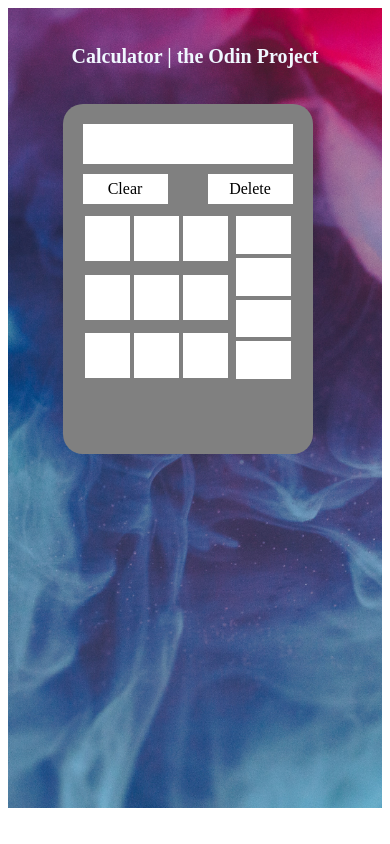
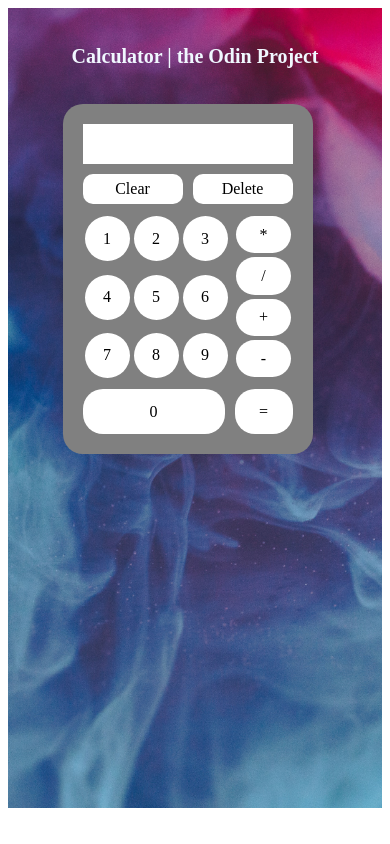
Before and after one commit to codefare/calculator, a plain HTML site: page index.html in a window 390 px wide. Drawn offline with Linux system fonts and the light colour scheme.

Commit message:
finished phone html css

```diff
--- a/index.html
+++ b/index.html
@@ -21,21 +21,29 @@
             </div>
             <div class="bottomwrapper">
                 <div class="digits">
-                    <div></div>
-                    <div></div>
-                    <div></div>
-                    <div></div>
-                    <div></div>
-                    <div></div>
-                    <div></div>
-                    <div></div>
-                    <div></div>
+                    <div>1</div>
+                    <div>2</div>
+                    <div>3</div>
+                    <div>4</div>
+                    <div>5</div>
+                    <div>6</div>
+                    <div>7</div>
+                    <div>8</div>
+                    <div>9</div>
                 </div>
                 <div class="operators">
-                    <div></div>
-                    <div></div>
-                    <div></div>
-                    <div></div>
+                    <div>*</div>
+                    <div>/</div>
+                    <div>+</div>
+                    <div>-</div>
+                </div>
+            </div>
+            <div class="equalswrapper">
+                <div class="zero">0
+
+                </div>
+                <div class="equals">=
+
                 </div>
             </div>
         </div>
--- a/styles.css
+++ b/styles.css
@@ -29,29 +29,40 @@ h1 {
   margin: 20px 20px 0px 20px;
   position: relative;
 }
+.screen:hover {
+  filter: drop-shadow(2px 2px 2px black);
+}
 .buttoncontainer {
   display: flex;
-  justify-content: space-around;
+  justify-content: center;
 }
 .clear {
   height: 30px;
-  width: 100px;
+  width: 50%;
   background-color: white;
-  margin: 10px 20px 10px 20px;
+  margin: 10px 5px 10px 20px;
   position: relative;
   display: flex;
   justify-content: center;
   align-items: center;
+  border-radius: 10px;
+}
+.clear:hover {
+  filter: drop-shadow(2px 2px 2px black);
 }
 .delete {
   height: 30px;
-  width: 100px;
+  width: 50%;
   background-color: white;
-  margin: 10px 20px 10px 20px;
+  margin: 10px 20px 10px 5px;
   position: relative;
   display: flex;
   justify-content: center;
   align-items: center;
+  border-radius: 10px;
+}
+.delete:hover {
+  filter: drop-shadow(2px 2px 2px black);
 }
 .bottomwrapper {
   display: flex;
@@ -70,9 +81,16 @@ h1 {
   height: 45px;
   width: 45px;
   background-color: white;
+  border-radius: 50px;
+  display: flex;
+  justify-content: center;
+  align-items: center;
+}
+.digits div:hover {
+  filter: drop-shadow(2px 2px 2px black);
 }
 .operators {
-  height: 167px;
+  height: 165px;
   width: 35%;
   float: right;
   display: flex;
@@ -83,6 +101,44 @@ h1 {
   width: 55px;
   background-color: white;
   margin: 2px 20px 2px 4px;
+  border-radius: 20px;
+  display: flex;
+  justify-content: center;
+  align-items: center;
+}
+.operators div:hover {
+  filter: drop-shadow(2px 2px 2px black);
+}
+.equalswrapper {
+  display: flex;
+  margin-left: 20px;
+  margin-right: 20px;
+}
+.zero {
+  width: 71%;
+  height: 45px;
+  border-radius: 20px;
+  background-color: white;
+  margin-right: 5px;
+  display: flex;
+  justify-content: center;
+  align-items: center;
+}
+.zero:hover {
+  filter: drop-shadow(2px 2px 2px black);
+}
+.equals {
+  width: 29%;
+  height: 45px;
+  border-radius: 20px;
+  background-color: white;
+  margin-left: 5px;
+  display: flex;
+  justify-content: center;
+  align-items: center;
+}
+.equals:hover {
+  filter: drop-shadow(2px 2px 2px black);
 }
 
 @media screen and (min-width: 600px) {
```
